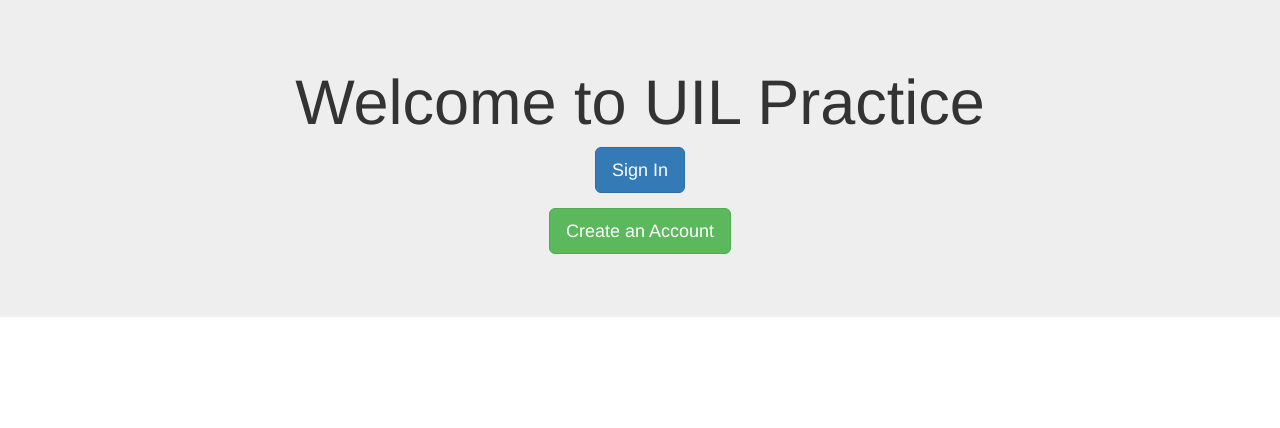
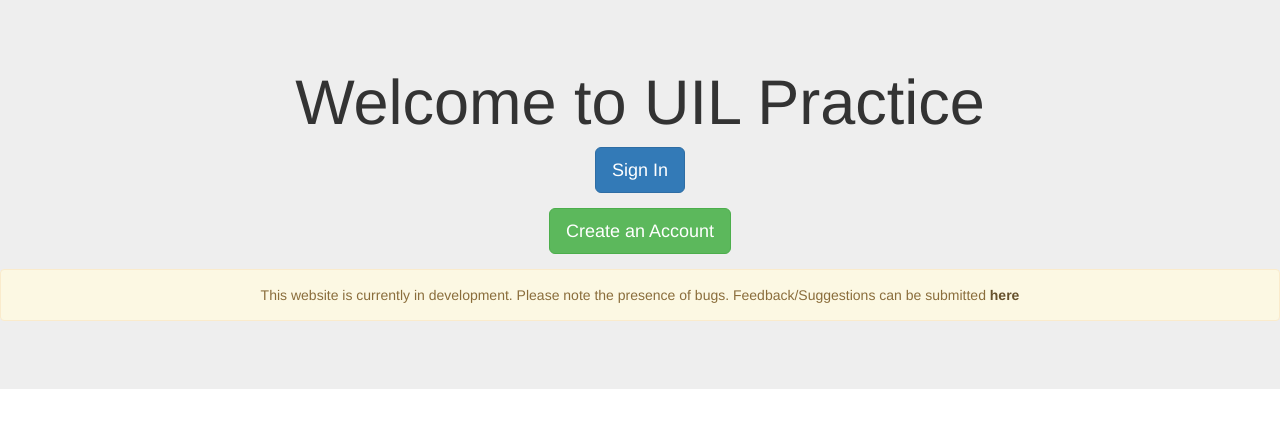
Before and after one commit to rawells14/UILPractice, a Flask app: page / in a window 1280 px wide. Shown: the top 428 px of the page. Run offline with Flask 2, Linux system fonts and the light colour scheme; some libraries are stand-ins or nearby versions.

Commit message:
Ranks on profile page and bug warning on home page

```diff
--- /dev/null
+++ b/feedback.py
@@ -0,0 +1,2 @@
+def new_feedback(name, message):
+    print("hello")
--- a/main.py
+++ b/main.py
@@ -5,6 +5,7 @@ from werkzeug.utils import redirect
 
 from db_interaction import create_user, get_all_users, is_taken, is_valid, get_user_by_username, search_by_username, \
     correct_and_total_num, compute_rank, correct, get_user_by_uid
+from feedback import new_feedback
 
 app = Flask(__name__)
 app.secret_key = '123'
--- a/templates/homepage.html
+++ b/templates/homepage.html
@@ -16,6 +16,12 @@
 
   ga('create', 'UA-70751894-1', 'auto');
   ga('send', 'pageview');
+
+
+
+
+
+
 
 
     </script>
@@ -108,6 +114,9 @@
             </div>
         </div>
     </div>
+    <div class="alert alert-warning" role="alert">This website is currently in development. Please note the
+        presence of bugs. Feedback/Suggestions can be submitted <a href="/feedback" class="alert-link">here</a>
+    </div>
 </div>
 </body>
 
--- a/templates/layout.html
+++ b/templates/layout.html
@@ -13,6 +13,7 @@
   })(window,document,'script','//www.google-analytics.com/analytics.js','ga');
   ga('create', 'UA-70751894-1', 'auto');
   ga('send', 'pageview');
+
 
 
     </script>
@@ -42,7 +43,7 @@
                         class="glyphicon glyphicon-search"
                         aria-hidden="true"></span></button>
             </form>
-            <a class="navbar-brand navbar-right" href="logout">Logout</a>
+            <a class="navbar-brand navbar-right" href="/../logout">Logout</a>
             <a class="navbar-brand navbar-right" href="/user/{{ current_user.username }}">
                 <span class="glyphicon glyphicon-user" aria-hidden="true"></span>
                 Hello, {{ current_user.username }}!
```
Also changed, not shown: 1 other file.
